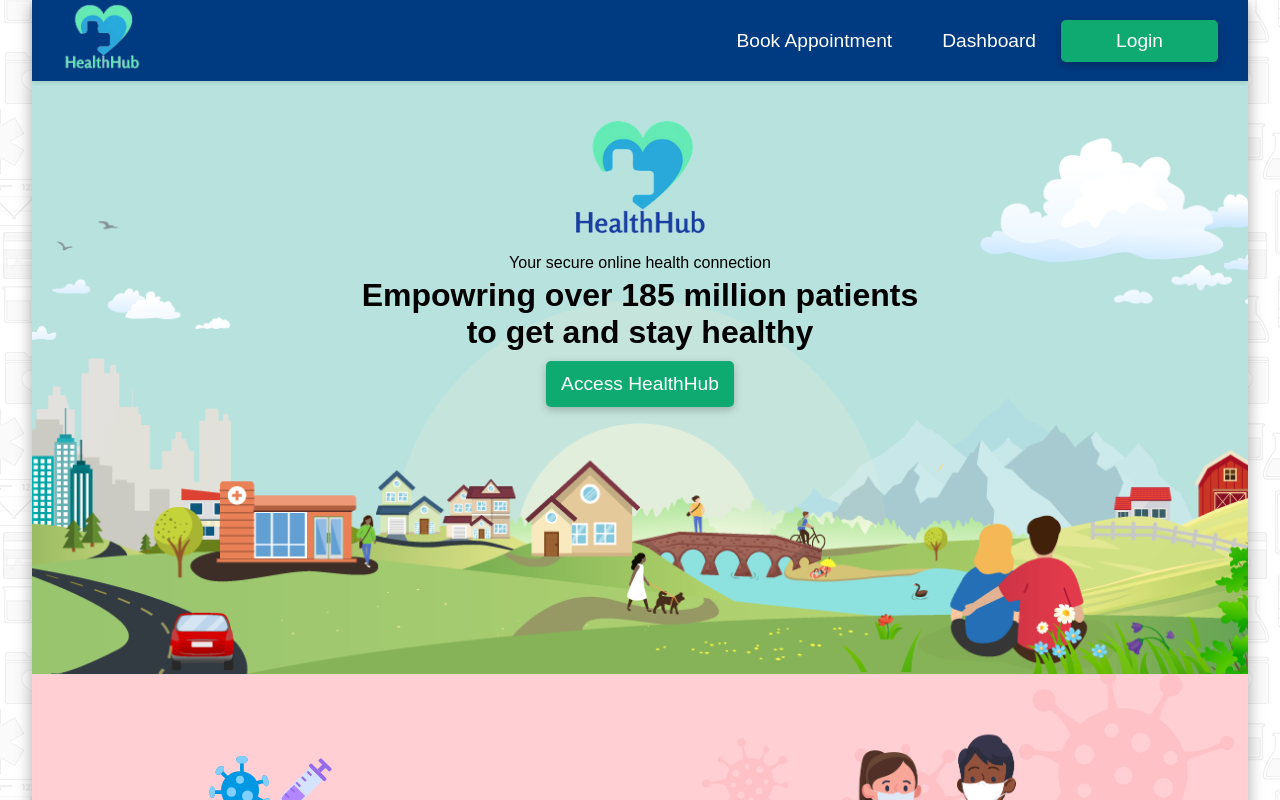
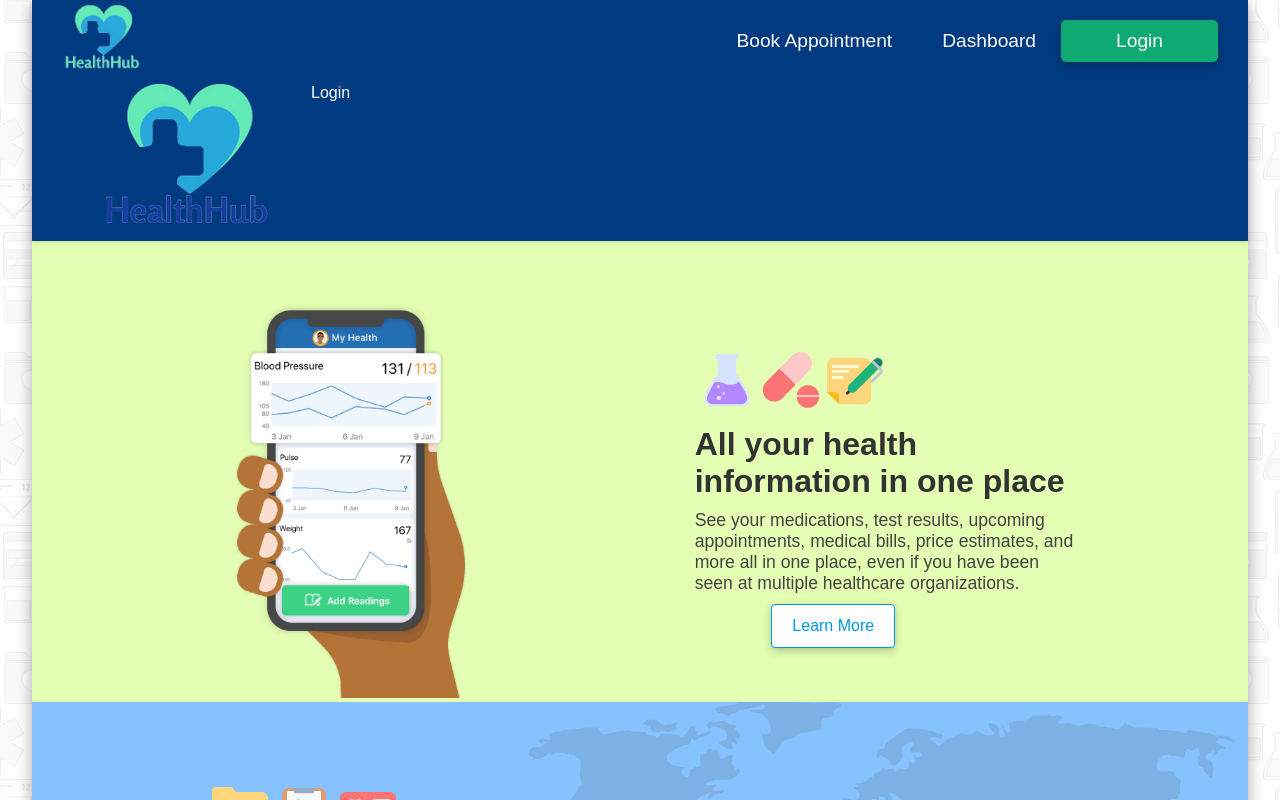
Before and after one commit to CodingRun15/HealthHub, a React (Vite) app in the folder Frontend/HealthHubApp/: page / in a window 1280 px wide. Shown: the top 800 px of the page. Built offline with nearby package versions, Linux system fonts and the light colour scheme.

Commit message:
added username on homepage after login and add profile route in userrouter

```diff
--- a/Frontend/HealthHubApp/src/pages/HomePage.jsx
+++ b/Frontend/HealthHubApp/src/pages/HomePage.jsx
@@ -1,20 +1,30 @@
-import { Link } from 'react-router-dom';
+import { Link, useNavigate } from 'react-router-dom';
 import '../css/homepage.css'
 const HomePage = () => {
+    const user = JSON.parse(localStorage.getItem("user"));
+    const navigate = useNavigate();
+
+    const handleLogout = () => {
+        localStorage.removeItem("user");
+        navigate("/login");
+    };
     return (
         <>
-            <div className="header">
-                <div className='header-content'>
+            <div className="navbar">
+                <div className="navbar-content">
                     <img src="\src\assets\header-logo.png" alt="HealthHub logo" />
-                    <p>Your secure online health connection</p>
-                    <h1>Empowring over 185 million patients <br /> to get and stay healthy</h1>
-                    <button>
-                        <Link className="login-menu" to="/login">Access HealthHub</Link>
-                    </button>
+                    {user ? (
+                        <>
+                            <p>Welcome, {user.username}</p>
+                            <button onClick={handleLogout}>Logout</button>
+                        </>
+                    ) : (
+                        <Link className="login-menu" to="/login">Login</Link>
+                    )}
                 </div>
             </div>
 
-            <div className='covid'>
+            {/* <div className='covid'>
                 <div className='covid-content'>
                     <div className='text-content'>
                         <img src="/src/assets/circlewithprongs.svg" alt="" />
@@ -27,7 +37,7 @@ const HomePage = () => {
                         <img src="\src\assets\covid-vaccine.png" alt="covid-vaccine" />
                     </div>
                 </div>
-            </div>
+    </div>*/}
             <div className='healthInfo'>
                 <div className='mobile-image'>
                     <img src="\src\assets\myhealth-mobileimg.png" alt="covid-vaccine" />
--- a/Frontend/HealthHubApp/src/pages/Login.jsx
+++ b/Frontend/HealthHubApp/src/pages/Login.jsx
@@ -5,6 +5,7 @@ import { useState } from 'react';
 const Login = () => {
     const [email, setEmail] = useState("");
     const [password, setPassword] = useState("");
+    const [showPassword, setShowPassword] = useState(false);
     const navigate = useNavigate();
 
   const handleSignIn = async (e) => {
@@ -20,19 +21,29 @@ const Login = () => {
 
       if (res.ok) {
         const data = await res.json();
-        if (data["login successful"]) { // Access token correctly from the response
+        if (data["login successful"]) {
             const token = data["login successful"];
-            console.log("Token:", token);
             localStorage.setItem("token", token);
-            alert("You have Successfully Logged In!");
-            navigate("/");
+
+            const userRes = await fetch("https://healthhub-sug1.onrender.com/user/profile", {
+                method: "GET",
+                headers: {
+                    "Authorization": `Bearer ${token}`
+                }
+            });
+
+            if (userRes.ok) {
+                const userData = await userRes.json();
+                localStorage.setItem("user", JSON.stringify(userData));
+                alert("You have Successfully Logged In!");
+                navigate("/");
+            } else {
+                console.error("Failed to fetch user information:", userRes.statusText);
+            }
         } else {
             alert("Token not found in response");
             console.error("Token not found in response:", data);
         }
-    } else {
-        alert("Wrong Email or Password");
-        console.error("Login failed:", res.statusText);
     }
     } catch (error) {
       console.error("Error fetching token:", error);
@@ -41,6 +52,10 @@ const Login = () => {
     setPassword("");
   }
 
+  const toggleShowPassword = () => {
+    setShowPassword(!showPassword);
+}
+
     return (
         <div className='main-container-login'>
     <div className='main-container-form-login'>
@@ -48,9 +63,9 @@ const Login = () => {
             <h1 className='login'>Sign in</h1>
             <form className='login'>
                 <input type="email" placeholder='Email address' className='form-field-login' value={email} onChange={(e)=>setEmail(e.target.value)}/>
-                <input type="password" placeholder='Password' className='form-field-login' value={password} onChange={(e)=>setPassword(e.target.value)}/>
+                <input type={showPassword ? "text" : "password"} placeholder='Password' className='form-field-login' value={password} onChange={(e) => setPassword(e.target.value)} />
                 <p className='login'>
-                    <input type="checkbox" />Show Password
+                <input type="checkbox" onChange={toggleShowPassword} checked={showPassword} />Show Password
                 </p>
                 <button className='form-button-login' onClick={handleSignIn}>Sign in</button>
                 <p className='login'>
```
Also changed, not shown: 1 other file (tests, documents, lock files or other folders).
